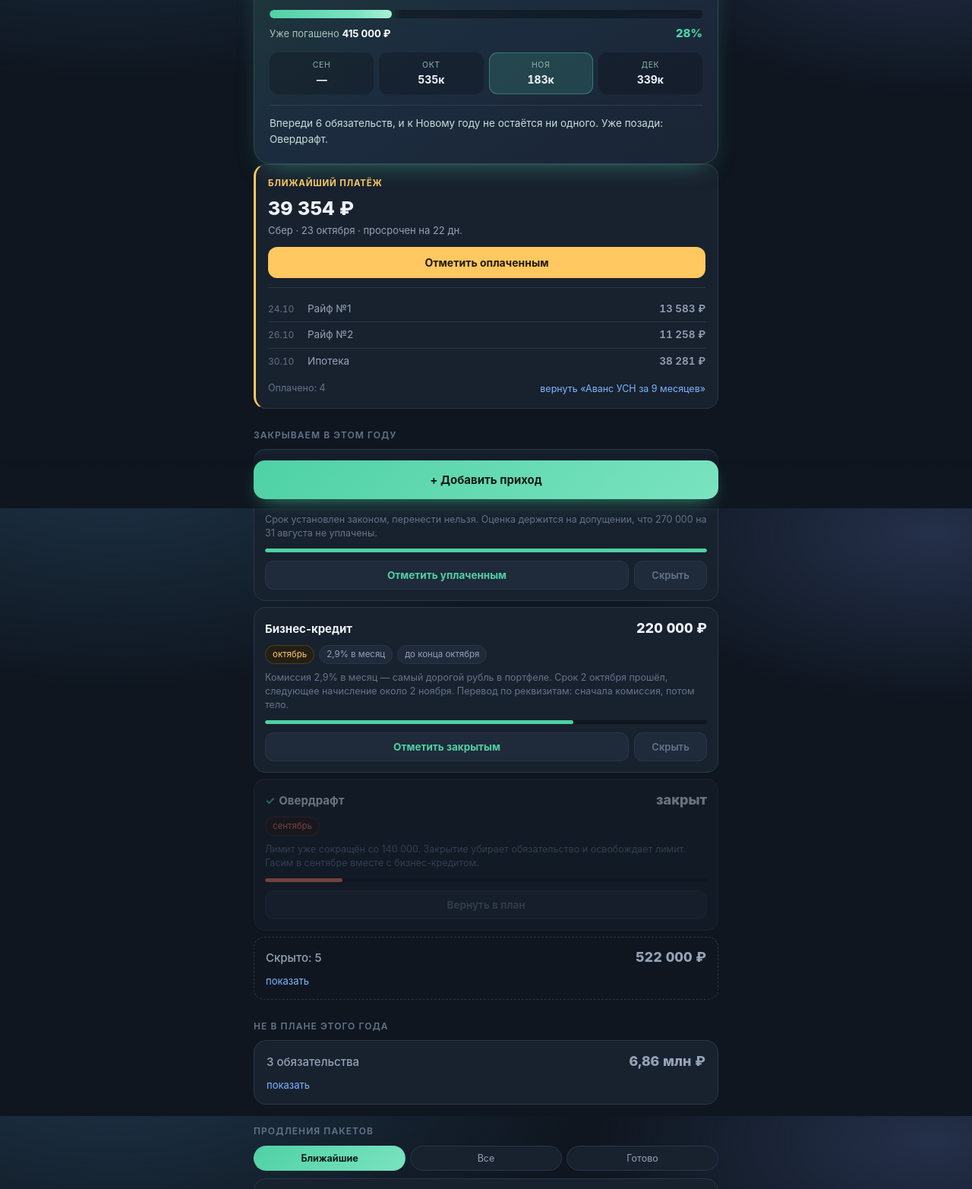
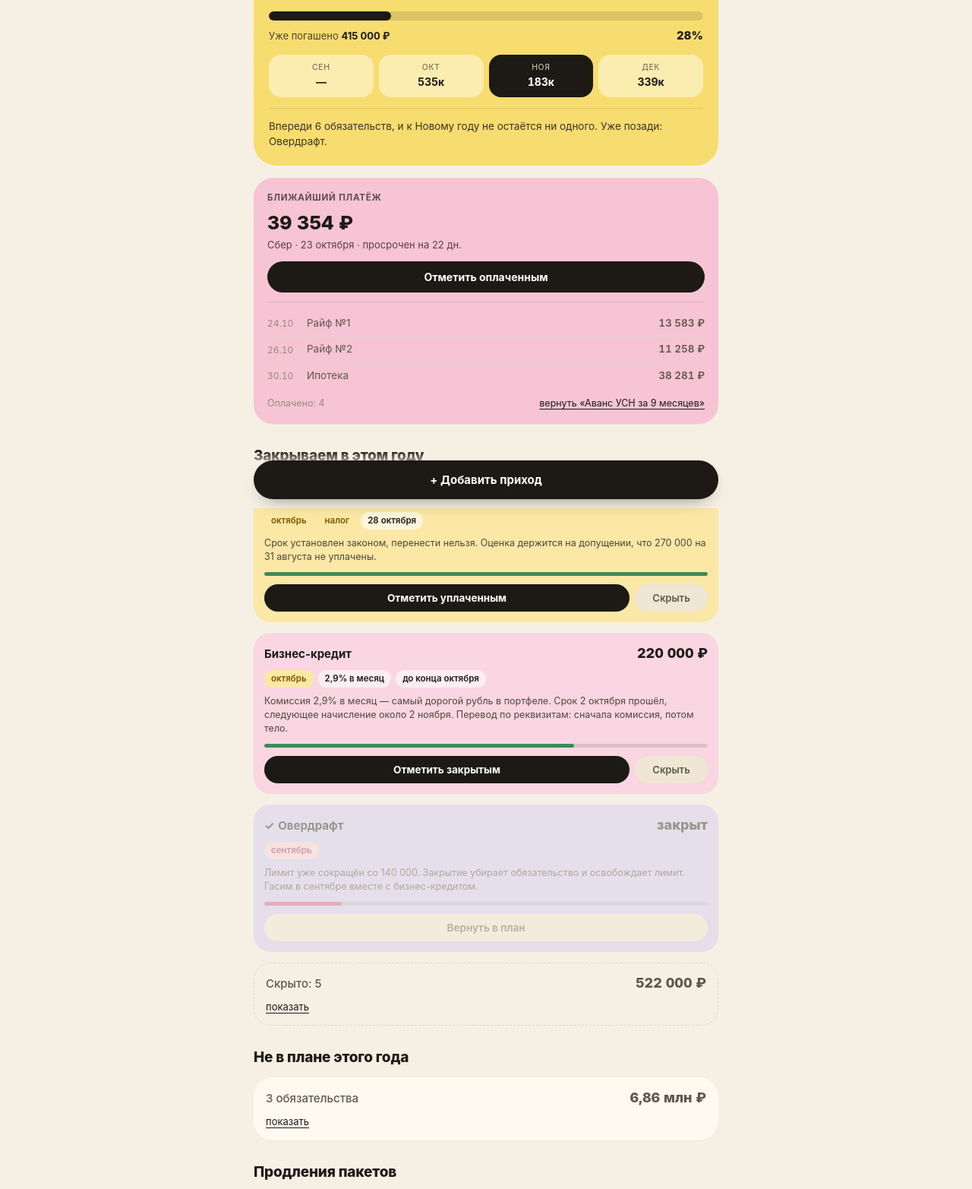
Before and after one commit to anbrvkv-creator/mini-app, a plain HTML site: page index.html in a window 1280 px wide. Shown: the part 131-1696 px from the top of the page at 76% size. Drawn offline with Linux system fonts and the light colour scheme.

Commit message:
Финансы: новый пастельный дизайн, срок налога из данных — index.html (14.11.2026)
Co-Authored-By: Claude Opus 5.5 <noreply@anthropic.com>

```diff
--- a/index.html
+++ b/index.html
@@ -8,6 +8,7 @@
 <meta http-equiv="Expires" content="0">
 <title>Финансы</title>
 <script src="https://telegram.org/js/telegram-web-app.js"></script>
+<script>try{var tw=window.Telegram&&Telegram.WebApp;if(tw){tw.setHeaderColor("#f6f0e4");tw.setBackgroundColor("#f6f0e4");}}catch(e){}</script>
 <style>
   :root{
     --bg:#0f1620; --card:#18212e; --card2:#1f2a3a; --stroke:#2a3648;
@@ -232,6 +233,86 @@
   .hint{font-size:12px;color:var(--faint);text-align:center;margin-top:24px;padding-bottom:6px}
   .err{text-align:center;padding:52px 24px;color:var(--dim)}
   .err b{display:block;color:var(--text);font-size:17px;margin-bottom:8px}
+  /* ——— Тема «пастель» (14.11.2026) ——— */
+  :root{
+    --bg:#f6f0e4; --card:#fffaf0; --card2:#efe6d3; --stroke:#e3d7bf;
+    --text:#1d1a15; --dim:#5f574a; --faint:#958a77;
+    --mint:#3d8a57; --mint2:#5aa673; --sun:#7a5cc8; --coral:#d24f7a; --sky:#6457d0;
+    --butter:#f7dc6f; --pink:#f6c4d5; --lilac:#cfcaf6; --sage:#c9e0bf; --ink:#1d1a15;
+  }
+  body{background:var(--bg);color:var(--text);
+       font-family:-apple-system,BlinkMacSystemFont,"SF Pro Rounded","SF Pro Text","Segoe UI",Roboto,sans-serif}
+  h2{color:var(--ink);font-size:19px;letter-spacing:-.01em;text-transform:none;font-weight:800;margin:28px 0 12px}
+  .h2row h2{font-size:19px}
+  .h2row button,.toggle,.undoBar button,.hidRow button,.dropLine button{color:var(--ink);text-decoration:underline;text-underline-offset:3px}
+  .card{background:var(--card);border:none;border-radius:26px;padding:18px;box-shadow:0 1px 0 rgba(0,0,0,.03)}
+
+  .hero{background:var(--butter);border:none;border-radius:30px;box-shadow:none;color:var(--ink)}
+  .hero:after{right:-40px;top:-50px;width:150px;height:150px;border-radius:38% 62% 55% 45%/50% 40% 60% 50%;
+              background:rgba(255,255,255,.35)}
+  .hero .kick{color:var(--ink);opacity:.7}
+  .hero .big{color:var(--ink);font-size:42px}
+  .hero .sub,.heroRow{color:#4d4433}
+  .heroRow b{color:var(--ink)}
+  .pct{color:var(--ink)}
+  .bar{background:rgba(29,26,21,.12);height:12px}
+  .bar>i{background:var(--ink);box-shadow:none}
+  .cheer{color:#3b3426;border-top-color:rgba(29,26,21,.12)}
+  .step{background:rgba(255,255,255,.45);border-radius:16px}
+  .step .m{color:#6b5f45}
+  .step.now{background:var(--ink);box-shadow:none;color:#fff}
+  .step.now .m{color:#d9d1bf}
+
+  .card.next{background:var(--pink);border-left:none}
+  .rnItem.next{background:none}
+  .card.next .t{color:var(--ink);opacity:.7}
+  .card.next .d,.card.next .note{color:#5a3f48}
+  .card.next .note,.upc{border-top-color:rgba(29,26,21,.12)}
+  .card.next .btn{background:var(--ink);color:#fff;border-radius:999px}
+
+  .loan{background:var(--card);border:none;border-radius:22px}
+  .loan:nth-of-type(4n+1){background:var(--lilac)}
+  .loan:nth-of-type(4n+2){background:var(--sage)}
+  .loan:nth-of-type(4n+3){background:#fbe7a6}
+  .loan:nth-of-type(4n+4){background:#f9d6e2}
+  .loan.off{background:transparent;border:1.5px dashed var(--stroke)}
+  .loanName .tick{color:var(--ink)}
+  .loanNote{color:#4f4739}
+  .lbar{background:rgba(29,26,21,.12)}
+  .chip{background:rgba(255,255,255,.6);border:none;color:var(--ink);font-weight:600}
+  .chip.sep{background:#f9cfdc;color:#9b2c52}
+  .chip.nov{background:#dcd8fb;color:#4a3fb4}
+  .chip.dec{background:#d4e9cc;color:#2e6b40}
+  .chip.warn{background:#fbe8a3;color:#7a5600}
+
+  .wk button,.seg button{background:var(--card);border:none;color:var(--dim);font-weight:600}
+  .wk button.on,.seg button.on{background:var(--ink);color:#fff}
+  .row,.rnItem,.fcItem,.hidRow,.total,.taxList,.grpHead,.dropLine{border-color:var(--stroke)}
+  .total b{color:var(--ink)}
+  .dotP{background:var(--mint)} .dotR{background:var(--sky)}
+  .taxDate{color:var(--coral)}
+
+  .add{background:linear-gradient(to top,var(--bg) 72%,transparent)}
+  .add button{background:var(--ink);color:#fff;border-radius:999px;box-shadow:0 10px 24px -14px rgba(0,0,0,.6)}
+  .form input,.fcEd textarea,.noteEd textarea,.memoEd textarea{background:#fff;border:1.5px solid var(--stroke);color:var(--ink);border-radius:16px}
+  .form .save,.fcEd .save,.noteEd .save{background:var(--ink);color:#fff;border-radius:999px}
+  .form .cancel,.fcEd .cancel,.noteEd .cancel{background:var(--card2);border:none;color:var(--ink);border-radius:999px}
+  .fcEd .del,.noteEd .del{border:none;border-radius:999px}
+  .closeBtn{background:var(--ink);border:none;color:#fff;border-radius:999px}
+  .closeBtn.undo{background:var(--card2);color:var(--dim)}
+  .hideBtn{background:var(--card2);border:none;color:var(--dim);border-radius:999px}
+  .hidBox{border:1.5px dashed var(--stroke);border-radius:22px}
+  .noteBtn,.dropBtn,.del{background:rgba(255,255,255,.7);color:var(--dim);border-radius:50%}
+  .noteBtn.has{background:var(--lilac);color:#4a3fb4}
+  .dropBtn:active,.del:active{background:var(--pink);color:#9b2c52}
+  .rn .box,.payBox{background:#fff;border:1.5px solid #cbbd9f;border-radius:50%;color:#fff}
+  .rn .box.on,.payBox.on{background:var(--ink);border-color:var(--ink)}
+  .rn.bill .box{border-color:var(--sun)}
+  .rnNote,.fcNote{color:#4a3fb4}
+  .grpHead b{color:var(--ink)}
+  .err b{color:var(--ink)}
+  .hero{margin-bottom:16px}
+  .card,.loan{margin-bottom:14px}
 </style>
 </head>
 <body>
@@ -1612,7 +1693,7 @@ function render(){
   h+='<h2>Налог</h2><div class="card">'+
        '<div class="taxHead"><div class="taxBig">'+money(tp.оценка)+'</div>'+
        '<div class="taxDate">'+(td>0?("через "+td+" дн."):"срок прошёл")+'</div></div>'+
-       '<div style="font-size:13px;color:var(--dim)">'+esc(tp.название)+' \u00B7 до 28 октября</div>'+
+       '<div style="font-size:13px;color:var(--dim)">'+esc(tp.название)+' \u00B7 до '+(function(s){var m=['января','февраля','марта','апреля','мая','июня','июля','августа','сентября','октября','ноября','декабря'];var p=String(s).split('-');return (+p[2])+' '+m[+p[1]-1];})(tp.дата)+'</div>'+
        '<div class="taxGap">В резерве '+money(T.в_резерве_сейчас||0)+
        ' \u00B7 не хватает <b style="color:var(--sun)">'+money(gap)+'</b>'+
        (td>0?(' \u00B7 по '+money(gap/td)+' в день'):'')+'</div><div class="taxList">';
```
